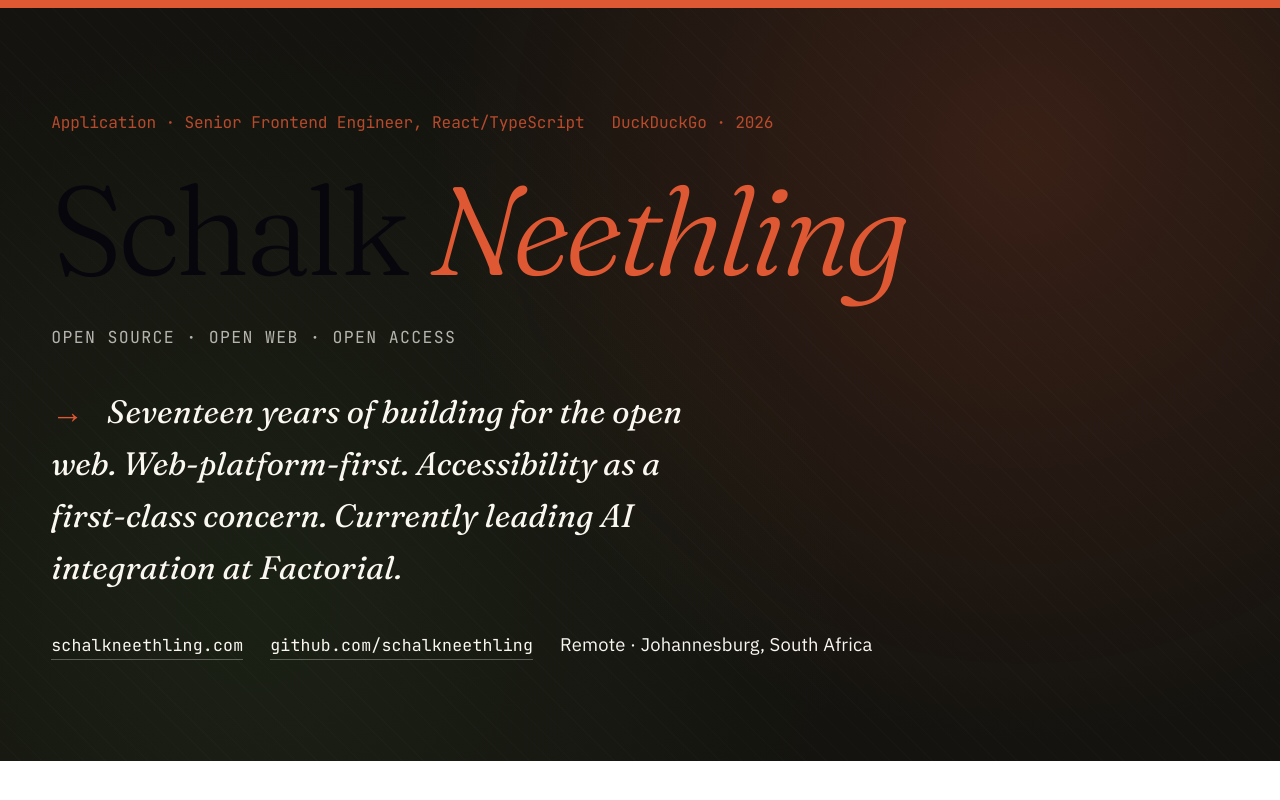
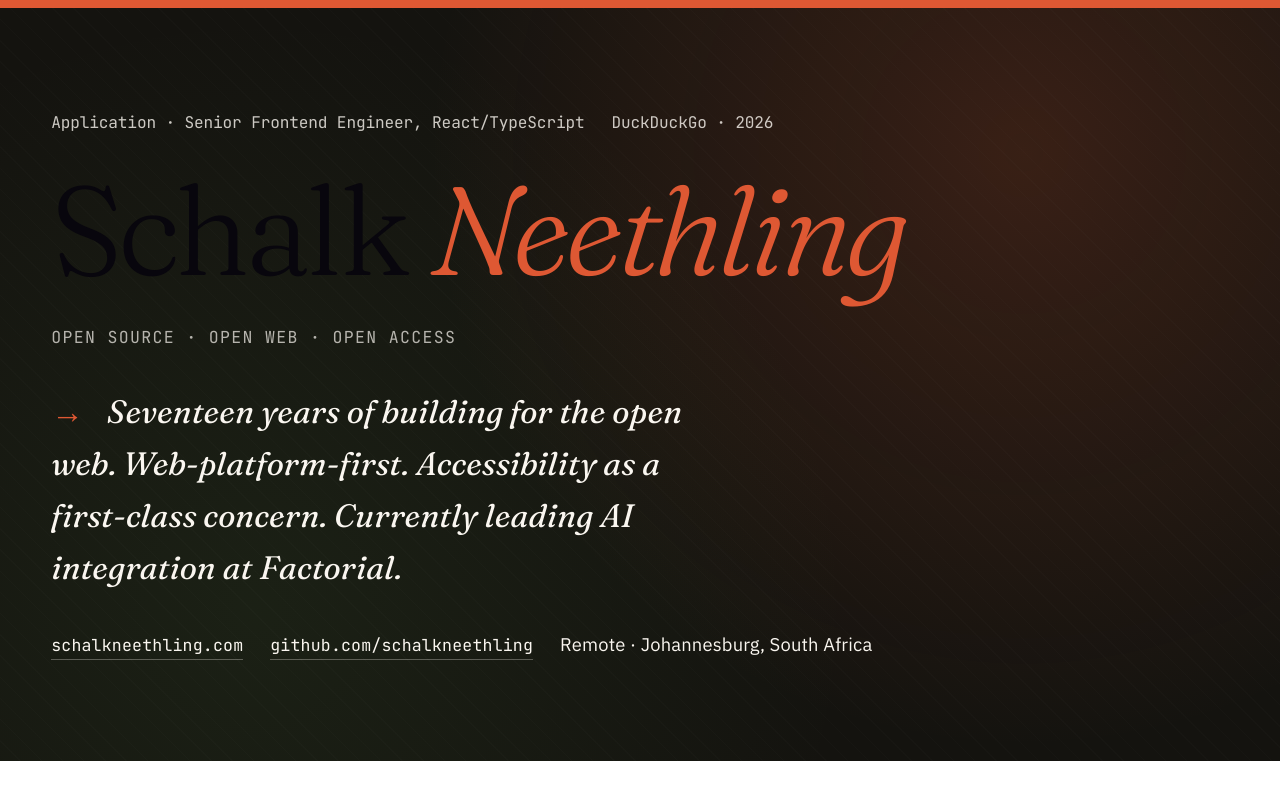
Before and after one commit to schalkneethling/ddg-app, a website built with Vite: page index.html in a window 1280 px wide. Shown: the top 800 px of the page. Built offline with nearby package versions, Linux system fonts and the light colour scheme.

Commit message:
color contrast

```diff
--- a/index.html
+++ b/index.html
@@ -292,7 +292,7 @@
       }
 
       .hero-meta .mono {
-        color: var(--colour-orange);
+        color: var(--colour-cream);
         opacity: 1;
       }
 
```
